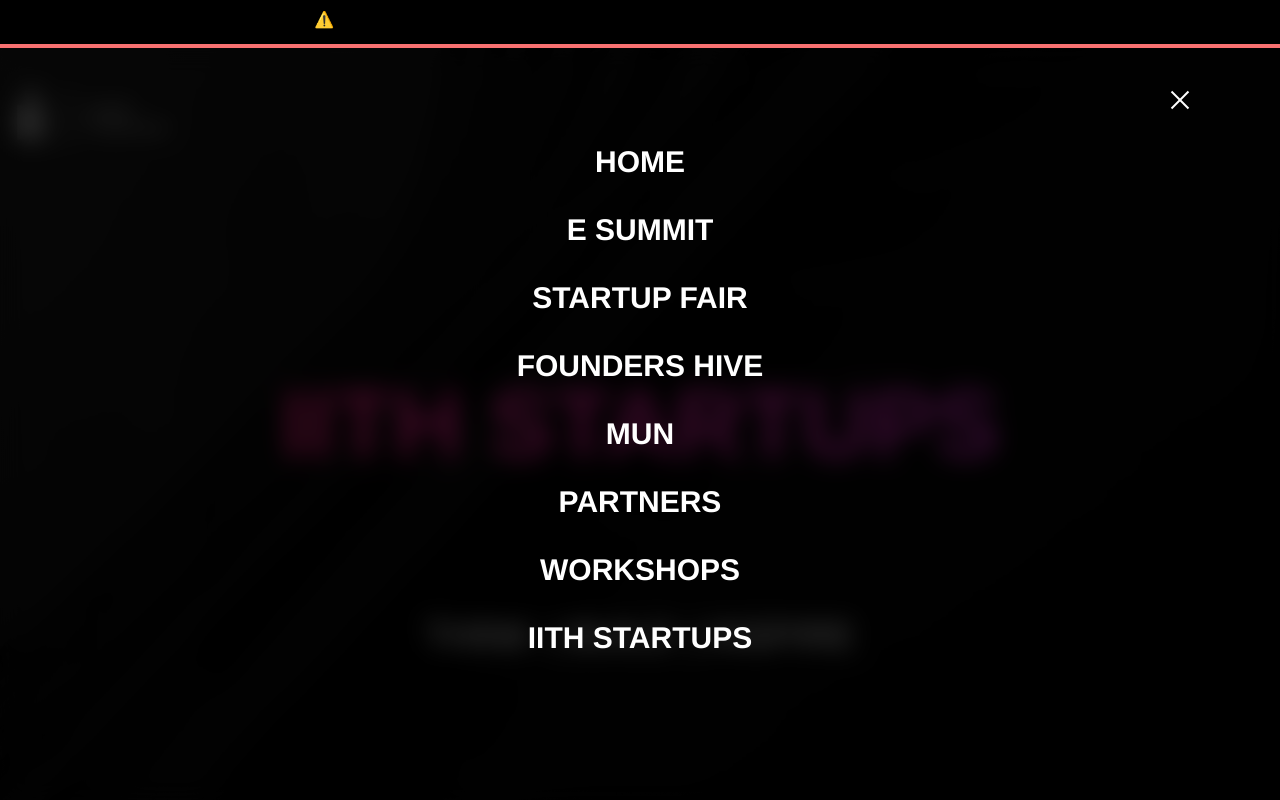
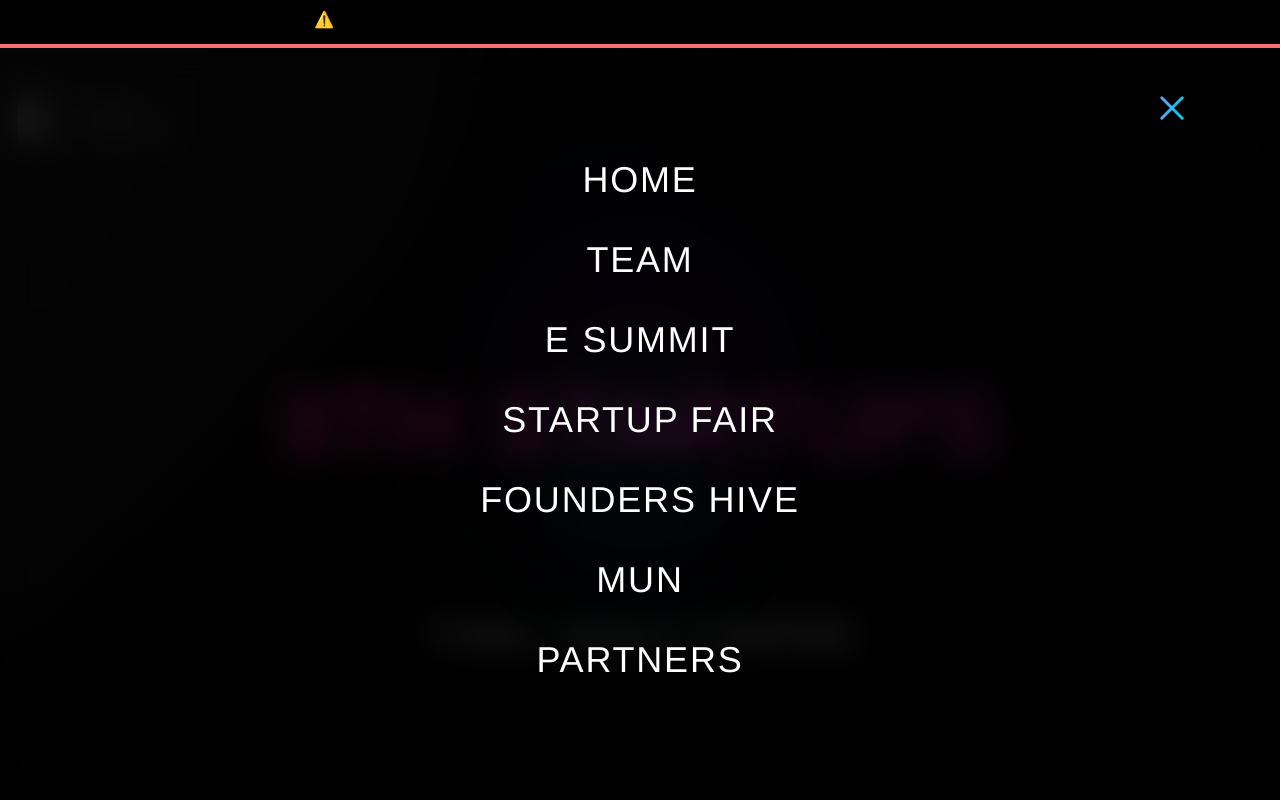
Before and after one commit to E-Cell-IITH/website-2025-26, a Next.js app: page /startups in a window 1280 px wide. Both pictures are taken after a click on the button 1180 px from the left and 100 px from the top of the page. Shown: the top 800 px of the page. Built offline with nearby package versions, Linux system fonts and the light colour scheme.

Commit message:
navbar almost done

```diff
--- a/src/components/navbar/Navbar.js
+++ b/src/components/navbar/Navbar.js
@@ -1,10 +1,10 @@
 'use client';
-
 import { useState, useEffect } from 'react';
 import Link from 'next/link';
 
 const navItems = [
   { label: 'HOME', href: '/' },
+  { label: 'TEAM', href: '/team' },
   { label: 'E SUMMIT', href: '/esummit' },
   { label: 'STARTUP FAIR', href: '/startupfair' },
   { label: 'FOUNDERS HIVE', href: '/foundershive' },
@@ -34,68 +34,122 @@ export default function Navbarlayout() {
       setIsOpen(false);
       setIsClosing(false);
       setShowLinks(false);
-    }, 700); // Match animation duration
+    }, 400); // Faster animation duration
   };
 
   return (
     <>
-      {/* Hamburger & Cross */}
+      {/* Hamburger Button */}
       <div className="fixed top-[10vh] right-[10vh] z-[60]">
         <button
           onClick={() => (isOpen ? handleClose() : setIsOpen(true))}
-          className="w-10 h-10 relative"
+          className="w-14 h-14 relative group hover:scale-110 transition-transform duration-300"
         >
-          {/* Hamburger -> Cross lines */}
           <span
-            className={`absolute w-6 h-[2px] bg-white top-1/2 left-1/2 transition-transform duration-500 ${
-              isOpen ? 'rotate-45 -translate-x-1/2 -translate-y-1/2' : '-translate-x-1/2 -translate-y-2'
+            className={`absolute w-8 h-[3px] bg-white top-1/2 left-1/2 transition-all duration-400 ease-out rounded-full ${
+              isOpen
+                ? 'rotate-45 -translate-x-1/2 -translate-y-1/2 bg-gradient-to-r from-blue-400 to-cyan-400'
+                : '-translate-x-1/2 -translate-y-3 group-hover:w-9'
             }`}
           />
           <span
-            className={`absolute w-6 h-[2px] bg-white top-1/2 left-1/2 transition-opacity duration-300 ${
-              isOpen ? 'opacity-0' : '-translate-x-1/2 -translate-y-1/2'
+            className={`absolute w-8 h-[3px] bg-white top-1/2 left-1/2 transition-all duration-400 ease-out rounded-full ${
+              isOpen ? 'opacity-0 scale-0' : '-translate-x-1/2 -translate-y-1/2 group-hover:w-6'
             }`}
           />
           <span
-            className={`absolute w-6 h-[2px] bg-white top-1/2 left-1/2 transition-transform duration-500 ${
-              isOpen ? '-rotate-45 -translate-x-1/2 -translate-y-1/2' : '-translate-x-1/2 translate-y-2'
+            className={`absolute w-8 h-[3px] bg-white top-1/2 left-1/2 transition-all duration-400 ease-out rounded-full ${
+              isOpen
+                ? '-rotate-45 -translate-x-1/2 -translate-y-1/2 bg-gradient-to-r from-blue-400 to-cyan-400'
+                : '-translate-x-1/2 translate-y-3 group-hover:w-9'
             }`}
           />
         </button>
       </div>
 
-      {/* Black Circular Overlay */}
+      {/* Animated Circle Background */}
       {isOpen && (
-        <div className="fixed inset-0 z-40 animate-expandCircle bg-black/70 backdrop-blur-md pointer-events-none"></div>
+        <div className="fixed inset-0 z-40 animate-expandCircle bg-black/80 backdrop-blur-lg pointer-events-none"></div>
       )}
       {isClosing && (
-        <div className="fixed inset-0 z-40 animate-contractCircle bg-black/70 backdrop-blur-md pointer-events-none"></div>
+        <div className="fixed inset-0 z-40 animate-contractCircle bg-black/80 backdrop-blur-lg pointer-events-none"></div>
       )}
 
-      {/* Nav Links (separate layer) */}
+      {/* Nav Links Container */}
       {showLinks && (
-        <div className="fixed inset-0 z-50 flex flex-col items-center justify-center space-y-8 text-3xl font-semibold text-white pointer-events-auto">
+        <div className="fixed inset-0 z-50 flex items-center justify-center overflow-hidden">
+          <div className="relative flex flex-col items-center max-h-[80vh] overflow-y-auto py-20 space-y-10 pointer-events-auto scrollbar-hide px-8">
+            {/* Background Blobs */}
+            <div className="absolute inset-0 pointer-events-none">
+              <div className="absolute top-20 left-20 w-40 h-40 bg-blue-500/5 rounded-full blur-3xl animate-pulse"></div>
+              <div className="absolute bottom-20 right-20 w-60 h-60 bg-cyan-400/5 rounded-full blur-3xl animate-pulse delay-1000"></div>
+              <div className="absolute top-1/2 left-1/2 transform -translate-x-1/2 -translate-y-1/2 w-80 h-80 bg-purple-500/5 rounded-full blur-3xl animate-pulse delay-500"></div>
+            </div>
+
+            {/* Navigation Items */}
             {navItems.map((item, index) => (
-            <div
-              key={item.href}
-              className={`transition-all duration-700 ease-in-out transform ${
-                isClosing
-                  ? '-translate-x-32 opacity-0'
-                  : 'translate-x-0 opacity-100 delay-300'
-              }`}
-            >
-
+              <div key={item.href + index}>
                 <Link
                   href={item.href}
                   onClick={handleClose}
-                className="hover:text-transparent hover:bg-clip-text hover:bg-gradient-to-r hover:from-blue-400 hover:to-blue-600 transition-transform hover:translate-x-2 hover:scale-105"
+                  className="group relative block text-4xl text-white tracking-wider hover:text-transparent hover:bg-clip-text hover:bg-gradient-to-r hover:from-blue-400 hover:via-cyan-400 hover:to-purple-400 transition-all duration-300 ease-out hover:scale-110 hover:translate-x-4"
                 >
-                {item.label}
+                  <span className="relative z-10">{item.label}</span>
+
+                  {/* Hover glow effect */}
+                  <div className="absolute inset-0 opacity-0 group-hover:opacity-100 transition-opacity duration-300">
+                    <div className="absolute inset-0 bg-gradient-to-r from-blue-400/20 to-cyan-400/20 blur-xl rounded-lg transform scale-110"></div>
+                  </div>
+
+                  {/* Underline */}
+                  <div className="absolute -bottom-2 left-0 w-0 h-1 bg-gradient-to-r from-blue-400 to-cyan-400 group-hover:w-full transition-all duration-400 ease-out rounded-full"></div>
+
+                  {/* Side accent */}
+                  <div className="absolute left-0 top-1/2 transform -translate-y-1/2 w-0 h-12 bg-gradient-to-r from-blue-400 to-transparent group-hover:w-2 transition-all duration-300 ease-out rounded-r-full opacity-0 group-hover:opacity-100"></div>
                 </Link>
               </div>
             ))}
           </div>
+        </div>
       )}
+
+      {/* Animations & Scrollbar Hiding */}
+      <style jsx>{`
+        @keyframes expandCircle {
+          from {
+            clip-path: circle(0% at 90% 20%);
+          }
+          to {
+            clip-path: circle(150% at 90% 20%);
+          }
+        }
+
+        @keyframes contractCircle {
+          from {
+            clip-path: circle(150% at 90% 20%);
+          }
+          to {
+            clip-path: circle(0% at 90% 20%);
+          }
+        }
+
+        .animate-expandCircle {
+          animation: expandCircle 0.4s cubic-bezier(0.25, 0.46, 0.45, 0.94) forwards;
+        }
+
+        .animate-contractCircle {
+          animation: contractCircle 0.4s cubic-bezier(0.55, 0.06, 0.68, 0.19) forwards;
+        }
+
+        .scrollbar-hide {
+          -ms-overflow-style: none;
+          scrollbar-width: none;
+        }
+
+        .scrollbar-hide::-webkit-scrollbar {
+          display: none;
+        }
+      `}</style>
     </>
   );
 }
```
Lines whose indentation alone changed are shown as unchanged.
